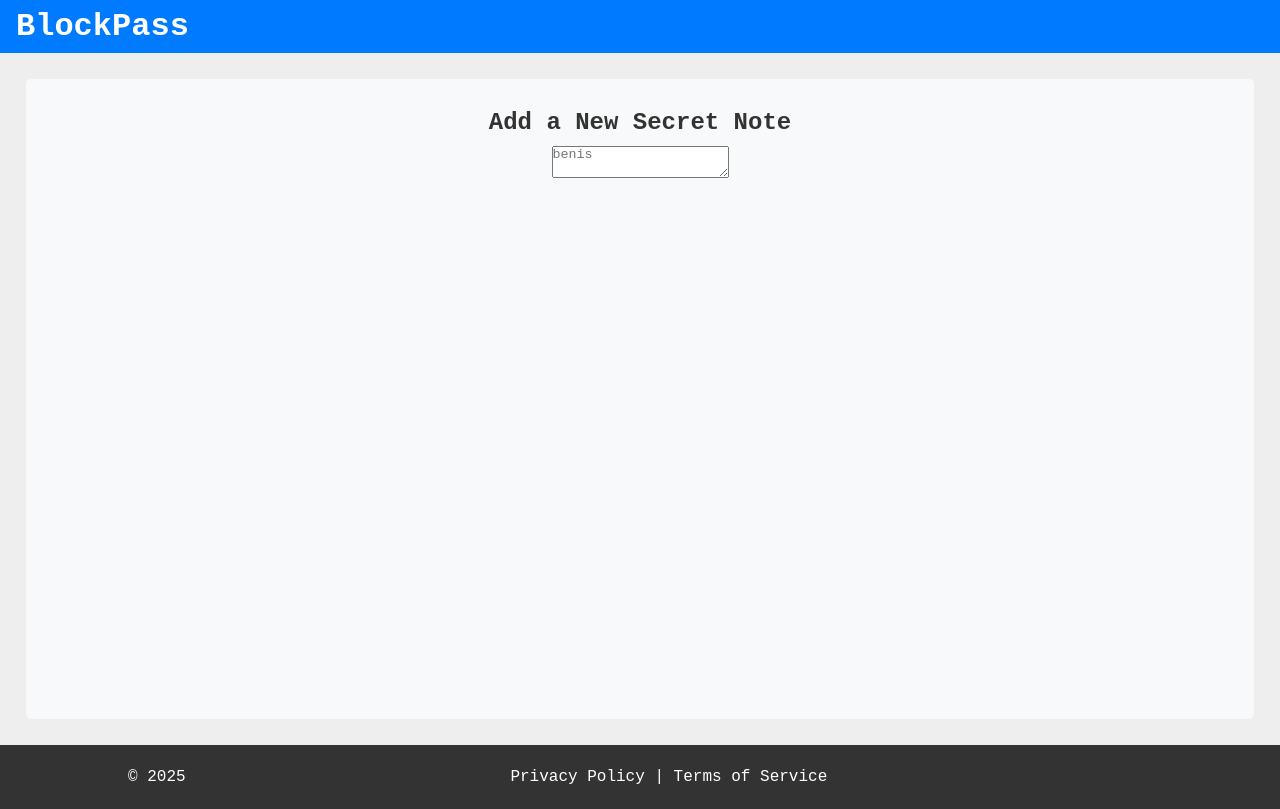
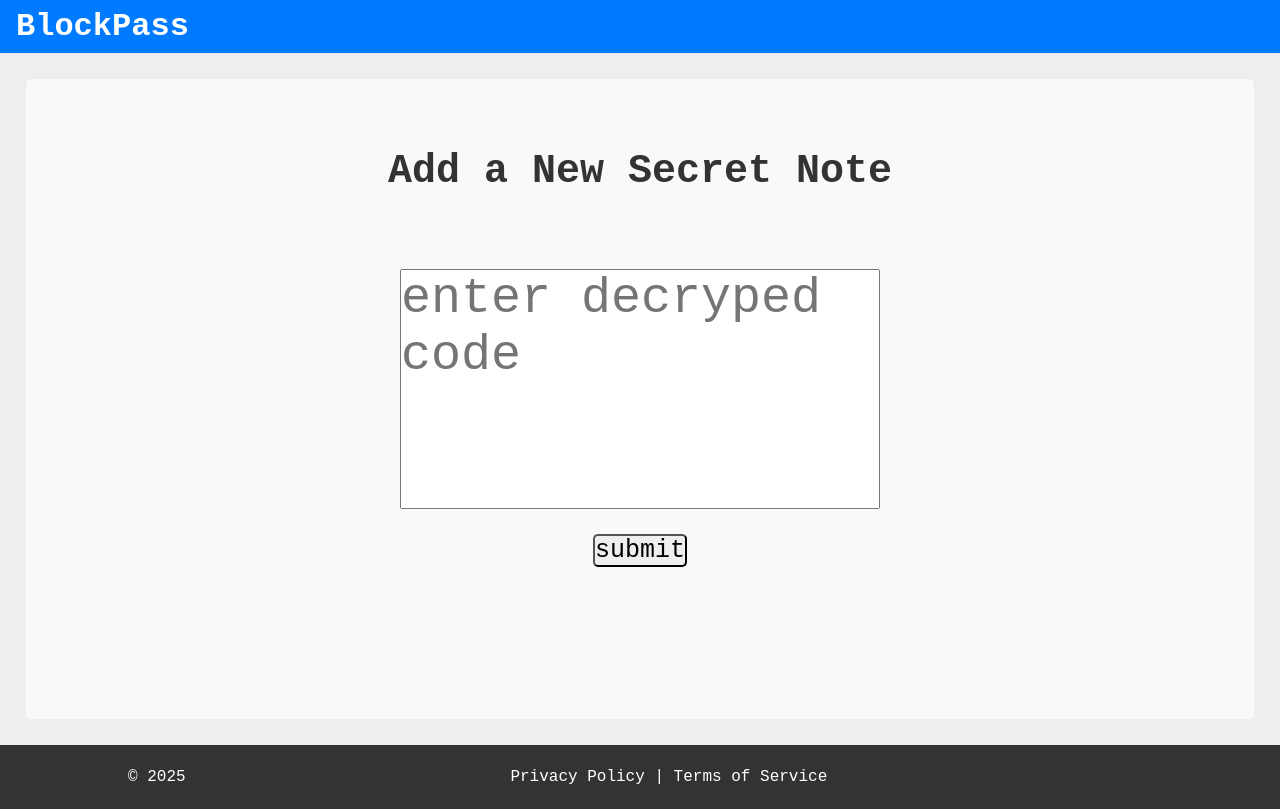
Before and after one commit to Ahmad-Darami/PasswordManager, a Next.js app: page /NewSecretNote in a window 1280 px wide. Built offline with nearby package versions, Linux system fonts and the light colour scheme.

Commit message:
secret note page code

```diff
--- a/pages/NewSecretNote.js
+++ b/pages/NewSecretNote.js
@@ -1,8 +1,29 @@
-import Navbar from "@/components/Dashboard/Navbar"
-import styled from 'styled-components'
-import Footer from '@/components/LandingPage/Footer'
+import Navbar from "@/components/Dashboard/Navbar";
+import styled from 'styled-components';
+import Footer from '@/components/LandingPage/Footer';
+import React from 'react';
+import {useState,useEffect} from "react";
+import {ethers, Signer} from 'ethers';
+import contractABI from '@/contracts/SecretStore.json'
+import { encryptText, decryptText, getEncryptionKey } from "@/backend/encrypt";
+import { useStateContext } from "@/context/StateContext";
+
 
 const NewSecretNote = () => {
+  const [Textbody, setTextbody] = useState('');
+  const [EncryptedText, SetEncryptedText] = useState('');
+  const [Timestamp, setTimestamp] = useState('');
+
+  const {signer} = useStateContext();
+  const WalletAddress = "empty address"
+
+  const encrypt = async () =>{
+    const key = await getEncryptionKey(signer);
+    const encrypted = await encryptText(Textbody, signer)
+    console.log('encrypted', encrypted)
+
+  };
+
 
   return (
       <>
@@ -11,10 +32,22 @@ const NewSecretNote = () => {
       <ElementSection>
 
       <Title>Add a New Secret Note</Title>
-        <textarea placeholder='benis'></textarea>
+
+      <InputText
+      placeholder='enter decryped code'
+      value = {Textbody}
+      onChange={(e) => setTextbody(e.target.value)}
+      ></InputText>
+
+      <SubmitButton onClick={(e) => encrypt()}>submit</SubmitButton>
+      {EncryptedText && (
+        <p style={{ marginTop: '10px', wordBreak: 'break-all' }}>
+          🔒 Encrypted Text: <br /> {EncryptedText}
+        </p>
+      )}
+
 
       </ElementSection>
-
 
       </Section>
       <Footer/>
@@ -31,6 +64,15 @@ const Section = styled.section`
 
 `
 
+const InputText = styled.textarea`
+  height: 30vh;
+  width: 60vh;
+  resize:none;
+  font-size:50px;
+  margin:25px;
+
+`
+
 const ElementSection = styled.div`
   display: flex;
   flex-grow: 1; /* Allows it to take the remaining space */
@@ -44,12 +86,19 @@ const ElementSection = styled.div`
 
 const Title = styled.h2`
   display:flex;
-  font-size: 24px; /* Makes the font size responsive */
+  font-size: 40px; /* Makes the font size responsive */
   margin: 10px; /* Adds spacing below the title */
   color: #333; /* Darker text color for better readability */
   text-align:center;
   align-items:center;
+  margin:50px;
 `;
+
+const SubmitButton = styled.button`
+  font-size: 25px;
+  border-radius:5px;
+
+`
 
 
 export default NewSecretNote
```
Lines whose indentation alone changed are shown as unchanged.
